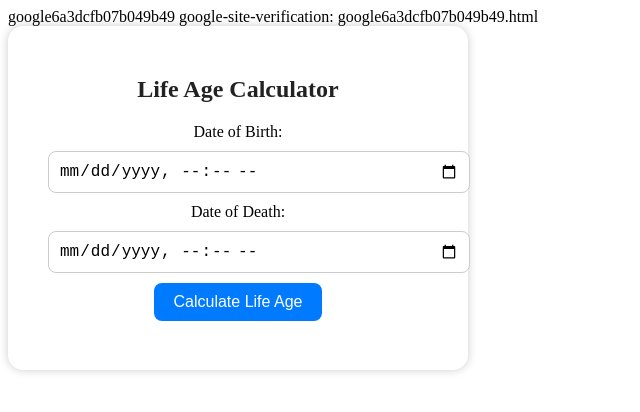
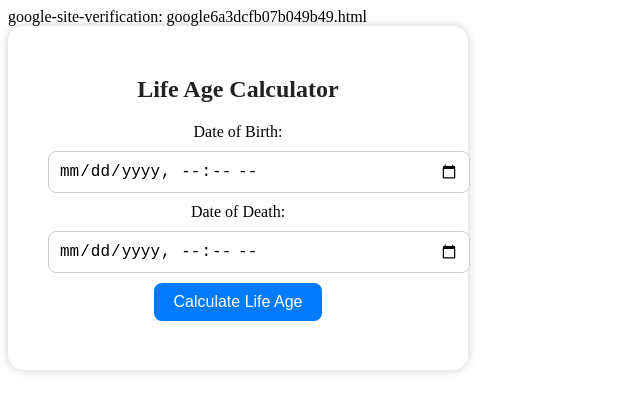
Before and after one commit to dfgjkjhans/Zindagi-calculator, a plain HTML site: page index.html in a window 1280 px wide. Shown: the whole page, without its empty margins (0-640 px from the left). Drawn offline with Linux system fonts and the light colour scheme.

Commit message:
Update index.html

```diff
--- a/index.html
+++ b/index.html
@@ -2,7 +2,7 @@
 <html lang="en">
 <head>
   <meta charset="UTF-8" />
-  google6a3dcfb07b049b49
+  <meta name="google-site-verification" content="google6a3dcfb07b049b49" />
   google-site-verification: google6a3dcfb07b049b49.html
   <meta name="viewport" content="width=device-width, initial-scale=1.0" />
   <title>زندگی کیلکولیٹر - اپنی عمر معلوم کریں</title>
```
